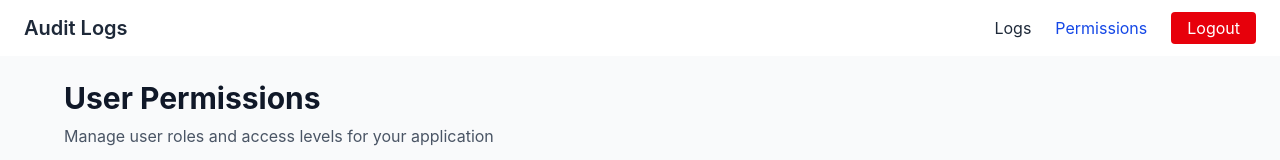
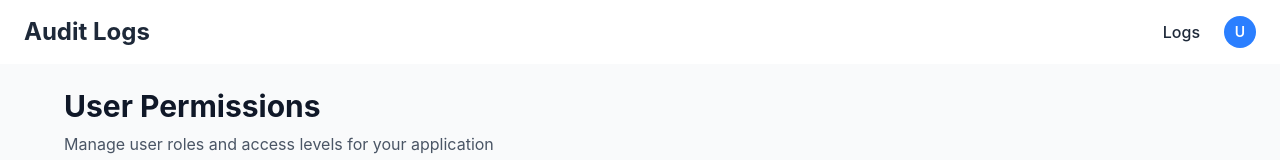
Before and after one commit to anshu-sharma0/next-test, a Next.js app: page /admin/permissions in a window 1280 px wide. Shown: the top 160 px of the page. Built offline with nearby package versions, Linux system fonts and the light colour scheme; no server answers; the database is empty.

Commit message:
implemented next auth

```diff
--- /dev/null
+++ b/src/app/api/auth/[...nextauth].js
@@ -0,0 +1,25 @@
+import NextAuth from "next-auth";
+import GoogleProvider from "next-auth/providers/google";
+
+const authOptions = {
+  debug: true,
+  providers: [
+    GoogleProvider({
+      clientId: process.env.GOOGLE_CLIENT_ID,
+      clientSecret: process.env.GOOGLE_CLIENT_SECRET,
+      authorization: {
+        params: {
+          prompt: "consent",
+          access_type: "offline",
+          response_type: "code",
+        },
+      },
+    }),
+
+  ],
+};
+
+const handler = NextAuth(authOptions);
+
+export const GET = handler;
+export const POST = handler;
--- /dev/null
+++ b/src/app/api/auth/[...nextauth]/route.js
@@ -0,0 +1,28 @@
+import NextAuth from "next-auth";
+import GoogleProvider from "next-auth/providers/google";
+
+// Define your NextAuth options
+const authOptions = {
+  // Configure one or more authentication providers
+  providers: [
+    GoogleProvider({
+      clientId: process.env.GOOGLE_CLIENT_ID,
+      clientSecret: process.env.GOOGLE_CLIENT_SECRET,
+      authorization: {
+        params: {
+          prompt: "consent",
+          access_type: "offline",
+          response_type: "code",
+        },
+      },
+    }),
+  ],
+  // ...add more providers here
+};
+
+// Create the NextAuth handler
+const handler = NextAuth(authOptions);
+
+// Export the handler for both GET and POST requests
+export const GET = handler;
+export const POST = handler;
--- a/src/app/api/auth/logout/route.js
+++ b/src/app/api/auth/logout/route.js
@@ -2,10 +2,12 @@ import dbConnect from '../../../lib/mongoose';
 import User from '../../../models/User';
 
 export async function POST(req) {
+  const email = req.cookies.get('email')?.value
+
   try {
     await dbConnect();
 
-    const { email } = await req.json();
+    // const { email } = await req.json();
     const user = await User.findOne({ email });
 
     if (!user) {
--- a/src/app/api/user/route.js
+++ b/src/app/api/user/route.js
@@ -13,7 +13,11 @@ export async function GET() {
 
   try {
     const decoded = jwt.verify(token, process.env.JWT_SECRET)
-    return new Response(JSON.stringify({ role: decoded.role }), {
+    return new Response(JSON.stringify({
+      role: decoded.role,
+      email: decoded.email,
+      name: decoded.name
+    }), {
       status: 200,
       headers: { 'Content-Type': 'application/json' },
     })
--- a/src/app/layout.js
+++ b/src/app/layout.js
@@ -2,6 +2,7 @@ import { Geist, Geist_Mono } from "next/font/google";
 import "./globals.css";
 import { Toaster } from "react-hot-toast";
 import Navbar from "../components/navbar";
+import SessionWrapper from "../components/SessionWrapper";
 
 const geistSans = Geist({
   variable: "--font-geist-sans",
@@ -21,12 +22,12 @@ export const metadata = {
 export default function RootLayout({ children }) {
   return (
     <html lang="en">
-      <body
-        className={`${geistSans.variable} ${geistMono.variable} antialiased`}
-      >
+      <body className={`${geistSans.variable} ${geistMono.variable} antialiased`}>
         <Toaster position="top-center" />
-        <Navbar />
-        {children}
+        <SessionWrapper>
+          <Navbar />
+          {children}
+        </SessionWrapper>
       </body>
     </html>
   );
--- /dev/null
+++ b/src/components/SessionWrapper.jsx
@@ -0,0 +1,8 @@
+// src/components/SessionWrapper.jsx
+'use client';
+
+import { SessionProvider } from "next-auth/react";
+
+export default function SessionWrapper({ children }) {
+  return <SessionProvider>{children}</SessionProvider>;
+}
--- a/src/components/auth/loginForm.jsx
+++ b/src/components/auth/loginForm.jsx
@@ -34,8 +34,8 @@ const LoginForm = ({ loading }) => {
             });
             const data = await res.json();
             if (res.ok) {
+                router.push('/logs');
                 toast.success('Login successful!');
-                router.push('/logs');
             } else {
                 toast.error(data.message || 'Login failed. Please try again.');
             }
@@ -79,6 +79,13 @@ const LoginForm = ({ loading }) => {
             >
                 {loading ? 'Signing In...' : 'Sign In'}
             </button>
+            <button
+                type="button"
+                onClick={() => signIn('google', { callbackUrl: '/logs' })}
+                className="w-full py-3 rounded-md cursor-pointer text-white font-semibold bg-red-600 hover:bg-red-700"
+            >
+                Sign in with Google
+            </button>
         </form>
     );
 };
--- a/src/components/navbar.jsx
+++ b/src/components/navbar.jsx
@@ -1,87 +1,151 @@
 'use client'
 import Link from 'next/link'
 import { usePathname } from 'next/navigation'
-import React, { useEffect, useState } from 'react'
+import { useEffect, useState, useRef } from 'react'
+import { useSession, signOut } from 'next-auth/react';
 
 const Navbar = () => {
   const pathname = usePathname()
-  const [role, setRole] = useState("")
-
-  const getCookieValue = (name) => {
-    const cookies = document.cookie.split('; ')
-    const cookie = cookies.find(row => row.startsWith(`${name}=`))
-    return cookie ? decodeURIComponent(cookie.split('=')[1]) : null
-  }
+  const [user, setUser] = useState({
+    name: "",
+    email: "",
+    role: ""
+  })
+  const { data: session } = useSession();
+  const dropdownRef = useRef(null)
+  const [isDropdownOpen, setIsDropdownOpen] = useState(false)
 
   const handleLogout = async () => {
-    const email = getCookieValue('email')
-
+    try {
+      if (!session) {
         const response = await fetch('/api/auth/logout', {
           method: 'POST',
           headers: {
             'Content-Type': 'application/json',
           },
-      body: JSON.stringify({ email }),
-    })
+          body: JSON.stringify({}),
+        });
 
-    const data = await response.json()
-    if (response.status === 200) {
-      document.cookie = "email=; Path=/; Max-Age=0"
-      window.location.href = '/login'
+        if (!response.ok) {
+          const data = await response.json();
+          console.error('Logout error:', data?.message || 'Unknown error');
+          return;
+        }
+
+        document.cookie = "email=; Path=/; Max-Age=0";
+        window.location.href = '/login';
       } else {
-      console.error('Logout error:', data.message)
+        signOut({ callbackUrl: '/login' });
+      }
+    } catch (error) {
+      console.error('An unexpected error occurred during logout:', error);
+    }
+  };
+
+  const toggleDropdown = () => {
+    setIsDropdownOpen(prev => !prev)
+  }
+
+  useEffect(() => {
+    const handleClickOutside = (event) => {
+      if (dropdownRef.current && !(dropdownRef.current).contains(event.target)) {
+        setIsDropdownOpen(false)
       }
     }
 
+    document.addEventListener('mousedown', handleClickOutside)
+    return () => {
+      document.removeEventListener('mousedown', handleClickOutside)
+    }
+  }, [])
   useEffect(() => {
-    if (pathname === '/login') {
-      return
-    }
+    if (pathname === '/login') return
+
     const fetchRole = async () => {
       try {
         const res = await fetch('/api/user')
         const data = await res.json()
-        setRole(data.role || "")
+        setUser(prev => ({
+          ...prev,
+          name: data.name,
+          email: data.email,
+          role: data.role
+        }))
       } catch (error) {
         console.error('Error fetching user role:', error)
       }
     }
+    if (!session) {
       fetchRole()
-  }, [pathname])
+    } else {
+      setUser(prev => ({
+        ...prev,
+        name: session?.user.name,
+        email: session?.user.email,
+      }))
+    }
+  }, [pathname, session])
 
   return (
-    <nav className="bg-white shadow-md px-6 py-3 flex items-center justify-between">
-      <div className="text-xl font-semibold text-gray-800">Audit Logs</div>
+    <nav className="bg-white shadow-sm px-6 py-4 flex items-center justify-between">
+      <div className="text-2xl font-bold text-gray-800">Audit Logs</div>
 
       {pathname !== '/login' && (
         <div className="flex items-center space-x-6">
           <Link
             href="/logs"
-            className={`hover:text-blue-700 transition-colors ${pathname === '/logs' ? "text-blue-700" : "text-gray-800"}`}
+            className={`hover:text-blue-600 font-medium transition-colors duration-200 ${pathname === '/logs' ? "text-blue-600" : "text-gray-800"
+              }`}
           >
             Logs
           </Link>
 
+          {(session || user.role === 'admin') && (
+            <>
               <Link
                 href="/admin/permissions"
-            className={`hover:text-blue-700 transition-colors ${role !== 'viewer' ? "" : "hidden"} ${pathname === '/admin/permissions' ? "text-blue-700" : "text-gray-800"}`}
+                className={`hover:text-blue-600 font-medium transition-colors duration-200 ${pathname === '/admin/permissions' ? "text-blue-600" : "text-gray-800"
+                  }`}
               >
                 Permissions
               </Link>
 
               <Link
                 href="/admin/addUser"
-            className={`hover:text-blue-700 transition-colors ${role === 'admin' ? "" : "hidden"} ${pathname === '/admin/addUser' ? "text-blue-700" : "text-gray-800"}`}
+                className={`hover:text-blue-600 font-medium transition-colors duration-200 ${pathname === '/admin/addUser' ? "text-blue-600" : "text-gray-800"
+                  }`}
               >
                 Add User
               </Link>
+            </>
+          )}
 
+          <div className="relative" ref={dropdownRef}>
+            <button
+              onClick={toggleDropdown}
+              className="flex items-center space-x-2 cursor-pointer rounded-lg transition-all duration-200"
+            >
+              <div className="w-8 h-8 rounded-full bg-blue-500 flex items-center justify-center text-white font-semibold text-sm">
+                {user.name?.charAt(0).toUpperCase() || 'U'}
+              </div>
+            </button>
+
+            {isDropdownOpen && (
+              <div className="absolute right-0 mt-2 min-w-40 bg-white border border-gray-200 rounded-lg shadow-xl z-50 animate-fade-in">
+                <div className="px-4 py-3">
+                  <p className="text-gray-900 font-semibold">{user.name}</p>
+                  <p className="text-gray-600 text-sm">{user.email}</p>
+                </div>
+                <hr className="border-gray-200" />
                 <button
                   onClick={handleLogout}
-            className="bg-red-600 text-white px-4 py-1 rounded hover:bg-red-700 transition-colors cursor-pointer"
+                  className="w-full text-left cursor-pointer px-4 py-3 text-sm text-red-600 hover:bg-red-50 rounded-b-lg transition-colors"
                 >
                   Logout
                 </button>
+              </div>
+            )}
+          </div>
         </div>
       )}
     </nav>
--- a/src/middleware.js
+++ b/src/middleware.js
@@ -1,9 +1,14 @@
+import { getToken } from 'next-auth/jwt';
 import { NextResponse } from 'next/server'
 
-export function middleware(request) {
+export async function middleware(request) {
   const token = request.cookies.get('token')?.value
   const { pathname } = request.nextUrl
+  const session = await getToken({ req: request, secret: process.env.NEXTAUTH_SECRET });
 
+  if (session) {
+    return NextResponse.next();
+  }
   if (!token) {
     if (pathname !== '/login') {
       return NextResponse.redirect(new URL('/login', request.url))
--- /dev/null
+++ b/src/utils/getCookieValue.js
@@ -0,0 +1,18 @@
+const getCookieValue = (name) => {
+  if (typeof document === 'undefined') return null;
+
+  const value = `; ${document.cookie}`;
+  const parts = value.split(`; ${name}=`);
+  if (parts.length === 2) {
+    try {
+      return decodeURIComponent(parts.pop().split(';').shift());
+    } catch (e) {
+      console.error('Failed to decode cookie value:', e);
+      return null;
+    }
+  }
+
+  return null;
+};
+
+export default getCookieValue;
```
Lines whose indentation alone changed are shown as unchanged.
